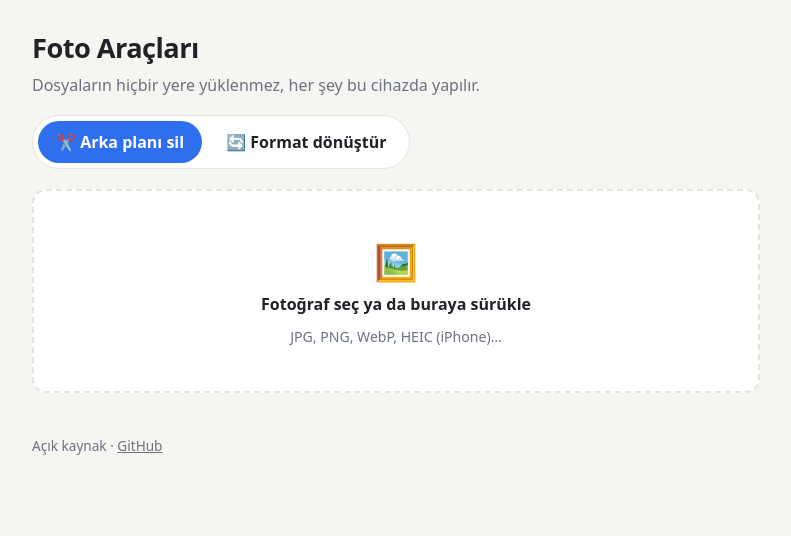
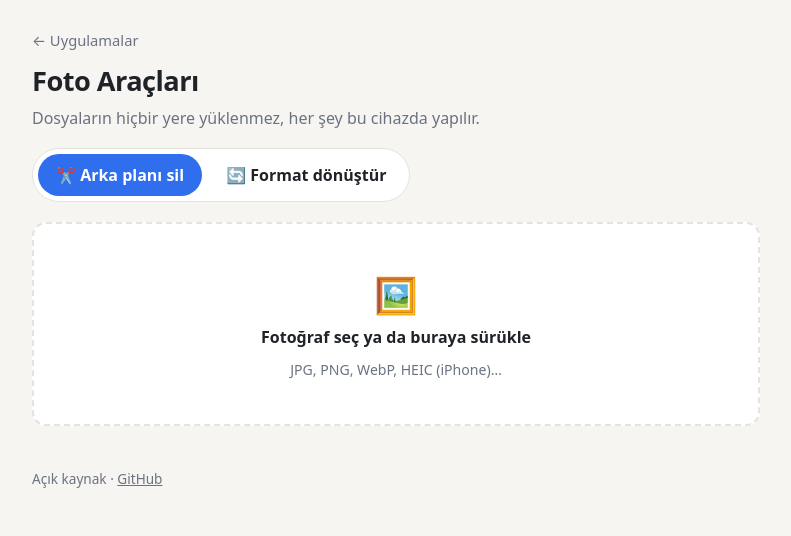
Before and after one commit to dogukaska/foto, a plain HTML site: page index.html in a window 1280 px wide. Shown: the whole page, without its empty margins (244-1035 px from the left). Drawn offline with Linux system fonts and the light colour scheme.

Commit message:
Ana sayfaya dönüş bağlantısı
Co-Authored-By: Claude Opus 5.5 <noreply@anthropic.com>
Claude-Session: https://claude.ai/code/session_01M2DmzDhJ2muLvjqmfDPUAa

```diff
--- a/index.html
+++ b/index.html
@@ -12,6 +12,7 @@
 </head>
 <body>
 <header>
+  <a class="home" href="/">← Uygulamalar</a>
   <h1>Foto Araçları</h1>
   <p class="sub">Dosyaların hiçbir yere yüklenmez, her şey bu cihazda yapılır.</p>
   <nav class="tabs" role="tablist">
--- a/style.css
+++ b/style.css
@@ -9,6 +9,8 @@
 body { margin: 0; font: 16px/1.5 system-ui, -apple-system, "Segoe UI", Roboto, sans-serif; background: var(--bg); color: var(--ink); }
 header, main, footer { max-width: 760px; margin: 0 auto; padding: 0 16px; }
 header { padding-top: 28px; }
+.home { display: inline-block; margin-bottom: 10px; color: var(--mute); text-decoration: none; font-size: 0.92rem; }
+.home:hover { color: var(--accent); }
 h1 { margin: 0; font-size: 1.7rem; letter-spacing: -0.02em; }
 .sub { margin: 4px 0 18px; color: var(--mute); }
 .hidden { display: none !important; }
```
